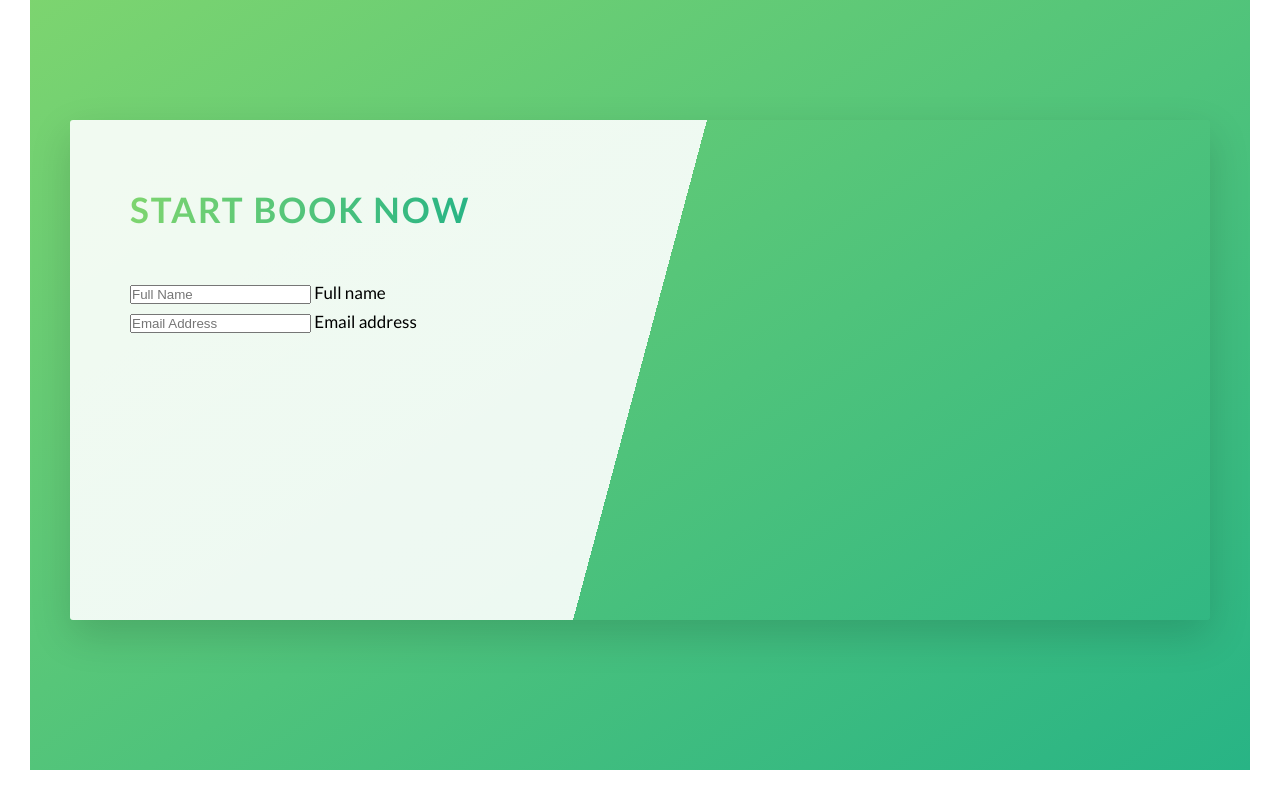
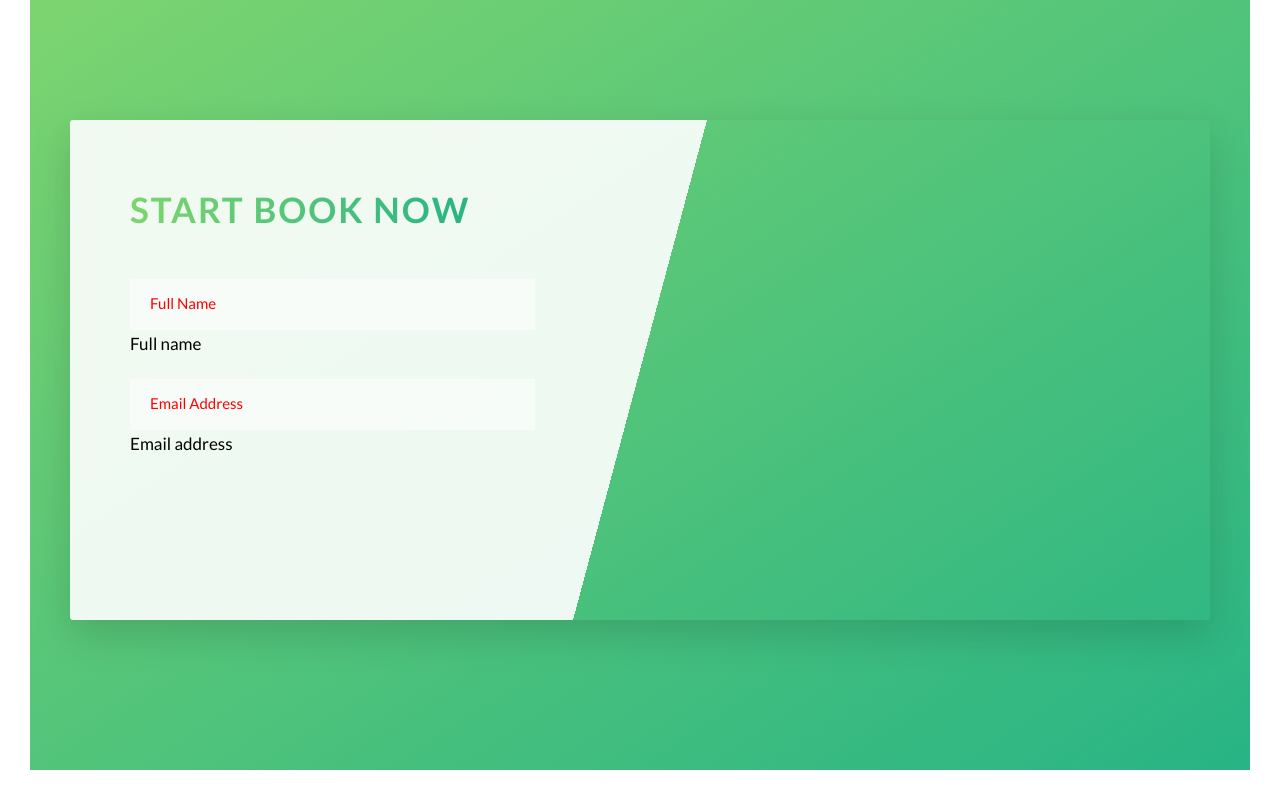
Before and after one commit to Robi-Nurhidayat/css-middle, a website: page 01-NATOURS/index.html in a window 1280 px wide. Shown: the part 4522-5322 px from the top of the page. Drawn offline with Linux system fonts and the light colour scheme.

Commit message:
building booking section part 2 and not finishing yet

```diff
--- a/01-NATOURS/sass/abstracts/_variables.scss
+++ b/01-NATOURS/sass/abstracts/_variables.scss
@@ -7,6 +7,7 @@ $color-gray-light-1: #f7f7f7;
 $color-gray-light-2: #eee;
 
 $color-gray-dark: #777;
+$color-gray-dark-2: #999;
 $color-white: #fff;
 $color-black: #000;
 
--- /dev/null
+++ b/01-NATOURS/sass/components/_form.scss
@@ -0,0 +1,31 @@
+.form {
+  &__group:not(:last-child) {
+    margin-bottom: 2rem;
+  }
+
+  &__input {
+    font-size: 1.5rem;
+    font-family: inherit;
+    padding: 1.5rem 2rem;
+    border-radius: 2px;
+    background-color: rgba($color-white, 0.5);
+    border: none;
+    border-bottom: 3px solid transparent;
+    width: 90%;
+    display: block;
+
+    &::-webkit-input-placeholder {
+      //   color: $color-gray-dark-2;
+      color: red;
+    }
+
+    &:focus {
+      outline: none;
+      box-shadow: 0 1rem 2rem rgba($color-black, 0.1);
+      border-bottom: 3px solid $color-primary;
+    }
+  }
+
+  &__label {
+  }
+}
--- a/01-NATOURS/sass/main.scss
+++ b/01-NATOURS/sass/main.scss
@@ -12,6 +12,7 @@
 @import "components/card";
 @import "components/composition";
 @import "components/feature-box";
+@import "components/form";
 @import "components/story";
 
 @import "layout/grid";
```
Also changed, not shown: 01-NATOURS/css/style.css.
